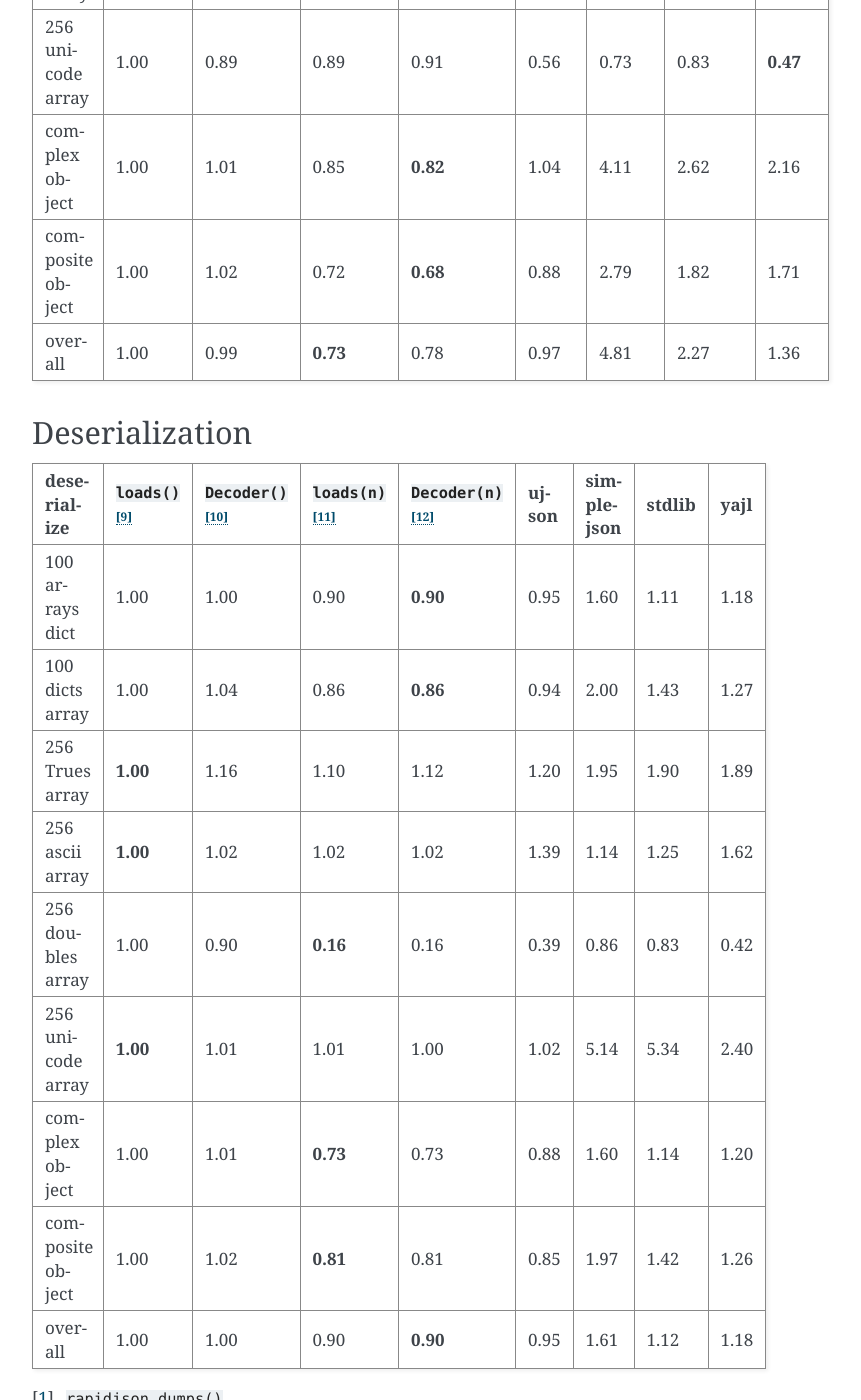
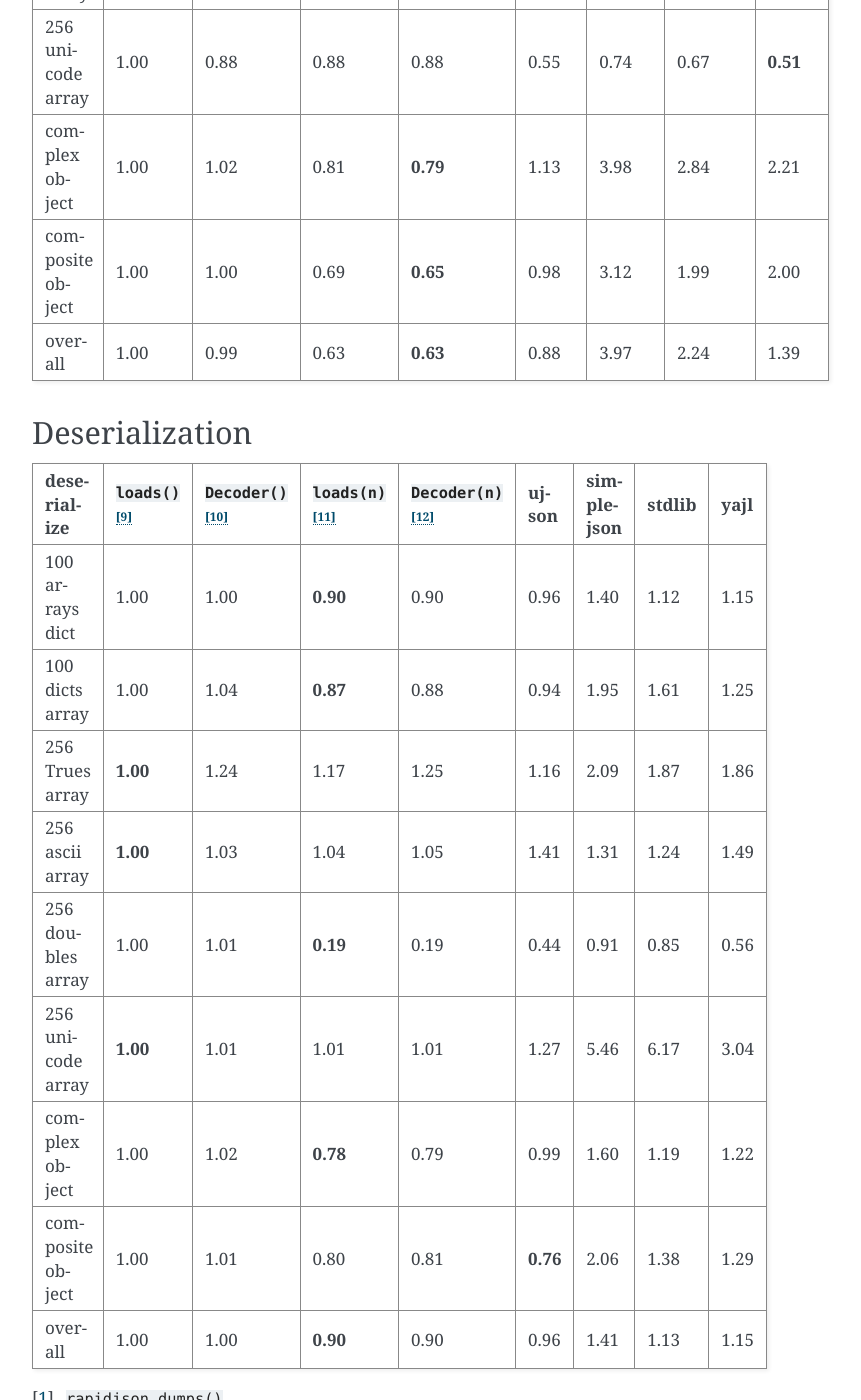
Before and after one commit to python-rapidjson/python-rapidjson, a Sphinx documentation site: the page built from docs/benchmarks.rst, in a window 1280 px wide and 1400 px high, scrolled down 960 px. Shown: the whole window, without its empty margins (388-1249 px from the left). Built offline with Sphinx 7.4.7, drawn with Linux system fonts in a browser that asks for light colours; some of the changed text lies outside the part shown.

Commit message:
Update speed comparison tables

```diff
--- a/docs/benchmarks.rst
+++ b/docs/benchmarks.rst
@@ -28,23 +28,23 @@ Serialization
 +-----------------------+----------------------+----------------------+----------------------+----------------------+----------------------+----------------------+----------------------+----------------------+
 |       serialize       |  ``dumps()``\ [1]_   | ``Encoder()``\ [2]_  |  ``dumps(n)``\ [3]_  | ``Encoder(n)``\ [4]_ |     ujson\ [5]_      |   simplejson\ [6]_   |     stdlib\ [7]_     |      yajl\ [8]_      |
 +=======================+======================+======================+======================+======================+======================+======================+======================+======================+
-|    100 arrays dict    |         1.00         |         0.99         |       **0.73**       |         0.77         |         0.97         |         4.82         |         2.27         |         1.37         |
+|    100 arrays dict    |         1.00         |         0.99         |         0.63         |       **0.63**       |         0.88         |         3.97         |         2.24         |         1.39         |
 +-----------------------+----------------------+----------------------+----------------------+----------------------+----------------------+----------------------+----------------------+----------------------+
-|    100 dicts array    |         1.00         |         1.02         |       **0.82**       |         0.85         |         0.90         |         5.68         |         2.19         |         1.36         |
+|    100 dicts array    |         1.00         |         1.04         |         0.73         |       **0.70**       |         0.87         |         5.79         |         2.31         |         1.36         |
 +-----------------------+----------------------+----------------------+----------------------+----------------------+----------------------+----------------------+----------------------+----------------------+
-|    256 Trues array    |       **1.00**       |         1.04         |         1.24         |         1.09         |         1.31         |         2.41         |         2.04         |         1.12         |
+|    256 Trues array    |       **1.00**       |         1.08         |         1.23         |         1.09         |         1.35         |         3.55         |         2.31         |         1.32         |
 +-----------------------+----------------------+----------------------+----------------------+----------------------+----------------------+----------------------+----------------------+----------------------+
-|    256 ascii array    |         1.00         |         1.01         |         1.04         |         1.09         |       **0.49**       |         1.01         |         0.95         |         1.08         |
+|    256 ascii array    |         1.00         |         1.01         |         1.04         |         1.03         |       **0.51**       |         1.17         |         1.04         |         1.12         |
 +-----------------------+----------------------+----------------------+----------------------+----------------------+----------------------+----------------------+----------------------+----------------------+
-|   256 doubles array   |       **1.00**       |         1.02         |         1.08         |         1.03         |         6.76         |         7.34         |         6.88         |         3.89         |
+|   256 doubles array   |       **1.00**       |         1.02         |         1.06         |         1.02         |         7.45         |         8.18         |         7.69         |         4.34         |
 +-----------------------+----------------------+----------------------+----------------------+----------------------+----------------------+----------------------+----------------------+----------------------+
-|   256 unicode array   |         1.00         |         0.89         |         0.89         |         0.91         |         0.56         |         0.73         |         0.83         |       **0.47**       |
+|   256 unicode array   |         1.00         |         0.88         |         0.88         |         0.88         |         0.55         |         0.74         |         0.67         |       **0.51**       |
 +-----------------------+----------------------+----------------------+----------------------+----------------------+----------------------+----------------------+----------------------+----------------------+
-|    complex object     |         1.00         |         1.01         |         0.85         |       **0.82**       |         1.04         |         4.11         |         2.62         |         2.16         |
+|    complex object     |         1.00         |         1.02         |         0.81         |       **0.79**       |         1.13         |         3.98         |         2.84         |         2.21         |
 +-----------------------+----------------------+----------------------+----------------------+----------------------+----------------------+----------------------+----------------------+----------------------+
-|   composite object    |         1.00         |         1.02         |         0.72         |       **0.68**       |         0.88         |         2.79         |         1.82         |         1.71         |
+|   composite object    |         1.00         |         1.00         |         0.69         |       **0.65**       |         0.98         |         3.12         |         1.99         |         2.00         |
 +-----------------------+----------------------+----------------------+----------------------+----------------------+----------------------+----------------------+----------------------+----------------------+
-|        overall        |         1.00         |         0.99         |       **0.73**       |         0.78         |         0.97         |         4.81         |         2.27         |         1.36         |
+|        overall        |         1.00         |         0.99         |         0.63         |       **0.63**       |         0.88         |         3.97         |         2.24         |         1.39         |
 +-----------------------+----------------------+----------------------+----------------------+----------------------+----------------------+----------------------+----------------------+----------------------+
 
 
@@ -54,23 +54,23 @@ Deserialization
 +-----------------------+-----------------------+-----------------------+-----------------------+-----------------------+-----------------------+-----------------------+-----------------------+-----------------------+
 |      deserialize      |   ``loads()``\ [9]_   | ``Decoder()``\ [10]_  |  ``loads(n)``\ [11]_  | ``Decoder(n)``\ [12]_ |         ujson         |      simplejson       |        stdlib         |         yajl          |
 +=======================+=======================+=======================+=======================+=======================+=======================+=======================+=======================+=======================+
-|    100 arrays dict    |         1.00          |         1.00          |         0.90          |       **0.90**        |         0.95          |         1.60          |         1.11          |         1.18          |
+|    100 arrays dict    |         1.00          |         1.00          |       **0.90**        |         0.90          |         0.96          |         1.40          |         1.12          |         1.15          |
 +-----------------------+-----------------------+-----------------------+-----------------------+-----------------------+-----------------------+-----------------------+-----------------------+-----------------------+
-|    100 dicts array    |         1.00          |         1.04          |         0.86          |       **0.86**        |         0.94          |         2.00          |         1.43          |         1.27          |
+|    100 dicts array    |         1.00          |         1.04          |       **0.87**        |         0.88          |         0.94          |         1.95          |         1.61          |         1.25          |
 +-----------------------+-----------------------+-----------------------+-----------------------+-----------------------+-----------------------+-----------------------+-----------------------+-----------------------+
-|    256 Trues array    |       **1.00**        |         1.16          |         1.10          |         1.12          |         1.20          |         1.95          |         1.90          |         1.89          |
+|    256 Trues array    |       **1.00**        |         1.24          |         1.17          |         1.25          |         1.16          |         2.09          |         1.87          |         1.86          |
 +-----------------------+-----------------------+-----------------------+-----------------------+-----------------------+-----------------------+-----------------------+-----------------------+-----------------------+
-|    256 ascii array    |       **1.00**        |         1.02          |         1.02          |         1.02          |         1.39          |         1.14          |         1.25          |         1.62          |
+|    256 ascii array    |       **1.00**        |         1.03          |         1.04          |         1.05          |         1.41          |         1.31          |         1.24          |         1.49          |
 +-----------------------+-----------------------+-----------------------+-----------------------+-----------------------+-----------------------+-----------------------+-----------------------+-----------------------+
-|   256 doubles array   |         1.00          |         0.90          |       **0.16**        |         0.16          |         0.39          |         0.86          |         0.83          |         0.42          |
+|   256 doubles array   |         1.00          |         1.01          |       **0.19**        |         0.19          |         0.44          |         0.91          |         0.85          |         0.56          |
 +-----------------------+-----------------------+-----------------------+-----------------------+-----------------------+-----------------------+-----------------------+-----------------------+-----------------------+
-|   256 unicode array   |       **1.00**        |         1.01          |         1.01          |         1.00          |         1.02          |         5.14          |         5.34          |         2.40          |
+|   256 unicode array   |       **1.00**        |         1.01          |         1.01          |         1.01          |         1.27          |         5.46          |         6.17          |         3.04          |
 +-----------------------+-----------------------+-----------------------+-----------------------+-----------------------+-----------------------+-----------------------+-----------------------+-----------------------+
-|    complex object     |         1.00          |         1.01          |       **0.73**        |         0.73          |         0.88          |         1.60          |         1.14          |         1.20          |
+|    complex object     |         1.00          |         1.02          |       **0.78**        |         0.79          |         0.99          |         1.60          |         1.19          |         1.22          |
 +-----------------------+-----------------------+-----------------------+-----------------------+-----------------------+-----------------------+-----------------------+-----------------------+-----------------------+
-|   composite object    |         1.00          |         1.02          |       **0.81**        |         0.81          |         0.85          |         1.97          |         1.42          |         1.26          |
+|   composite object    |         1.00          |         1.01          |         0.80          |         0.81          |       **0.76**        |         2.06          |         1.38          |         1.29          |
 +-----------------------+-----------------------+-----------------------+-----------------------+-----------------------+-----------------------+-----------------------+-----------------------+-----------------------+
-|        overall        |         1.00          |         1.00          |         0.90          |       **0.90**        |         0.95          |         1.61          |         1.12          |         1.18          |
+|        overall        |         1.00          |         1.00          |       **0.90**        |         0.90          |         0.96          |         1.41          |         1.13          |         1.15          |
 +-----------------------+-----------------------+-----------------------+-----------------------+-----------------------+-----------------------+-----------------------+-----------------------+-----------------------+
 
 .. [1] ``rapidjson.dumps()``
@@ -78,8 +78,8 @@ Deserialization
 .. [3] ``rapidjson.dumps(number_mode=NM_NATIVE)``
 .. [4] ``rapidjson.Encoder(number_mode=NM_NATIVE)``
 .. [5] `ujson 1.35 <https://pypi.python.org/pypi/ujson/1.35>`__
-.. [6] `simplejson 3.11.1 <https://pypi.python.org/pypi/simplejson/3.11.1>`__
-.. [7] Python 3.6.2 standard library ``json``
+.. [6] `simplejson 3.13.2 <https://pypi.python.org/pypi/simplejson/3.13.2>`__
+.. [7] Python 3.6.4 standard library ``json``
 .. [8] `yajl 0.3.5 <https://pypi.python.org/pypi/yajl/0.3.5>`__
 .. [9] ``rapidjson.loads()``
 .. [10] ``rapidjson.Decoder()``
```
Also changed, not shown: README.rst (+20 -20 lines).
